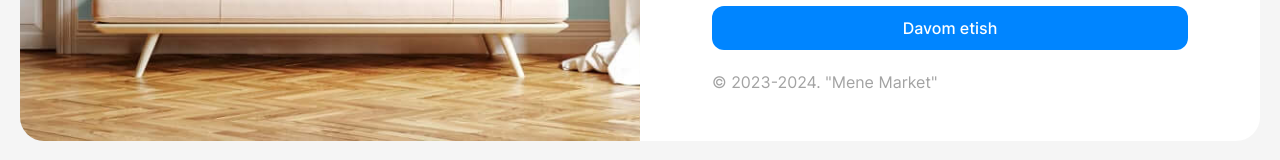
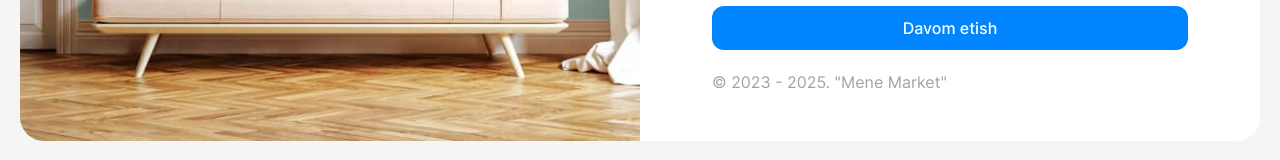
Before and after one commit to yaxyobekuz/menemarket, a React (Vite) app: page /auth/register in a window 1280 px wide. Shown: the part 595-755 px from the top of the page. Built offline with nearby package versions, Linux system fonts and the light colour scheme; no server answers.

Commit message:
Update copyright year to 2023 - 2025 and improve email handling in RecoveryPassword component

```diff
--- a/src/pages/RecoveryPassword.jsx
+++ b/src/pages/RecoveryPassword.jsx
@@ -18,10 +18,10 @@ import arrowRightIcon from "../assets/images/icons/solid-arrow-right.svg";
 
 const RecoveryPassword = () => {
   const navigate = useNavigate();
-  const [email, setEmail] = useState("");
   const pageTitle = "Parolni qayta tiklash";
   const [isLoading, setIsLoading] = useState(false);
   const forgotStorage = JSON.parse(localStorage.getItem("forgotData"));
+  const [email, setEmail] = useState(forgotStorage?.email || "");
 
   const handleAddDataToStorage = ({ userid: userId, email }) => {
     const newTimestamp = new Date();
@@ -71,7 +71,6 @@ const RecoveryPassword = () => {
 
   return (
     <div className="flex justify-center gap-3.5 size-full">
-      {/* Main content */}
       <form
         onSubmit={sendOtpCodeToEmail}
         className="max-w-[476px] w-full my-auto py-5 space-y-5"
@@ -88,7 +87,7 @@ const RecoveryPassword = () => {
           />
         </Link>
 
-        {/* back */}
+        {/* Back */}
         <Link to="/auth/login" className="btn max-w-max">
           <Icon
             size={20}
@@ -106,12 +105,13 @@ const RecoveryPassword = () => {
           type="email"
           maxLength="244"
           required={true}
+          label="E-pochta *"
           name="phone number"
-          label="E-pochta *"
           onChange={setEmail}
           disabled={isLoading}
           className="!rounded-xl"
           placeholder="misol@gmail.com"
+          defaultValue={forgotStorage?.email || ""}
         />
 
         <p>
@@ -126,7 +126,7 @@ const RecoveryPassword = () => {
           <LoadingText loader={isLoading} text="Davom etish" />
         </button>
 
-        <p className="text-neutral-400">© 2023-2024. "Mene Market"</p>
+        <p className="text-neutral-400">© 2023 - 2025. "Mene Market"</p>
       </form>
     </div>
   );
--- a/src/pages/Register.jsx
+++ b/src/pages/Register.jsx
@@ -158,7 +158,7 @@ const Register = () => {
           <LoadingText loader={isLoading} text="Davom etish" />
         </button>
 
-        <p className="text-neutral-400">© 2023-2024. "Mene Market"</p>
+        <p className="text-neutral-400">© 2023 - 2025. "Mene Market"</p>
       </form>
     </div>
   );
--- a/src/pages/VerifyOTP.jsx
+++ b/src/pages/VerifyOTP.jsx
@@ -185,7 +185,7 @@ const VerifyOTP = () => {
           <LoadingText loader={isLoading} text="Tasdiqlash" />
         </button>
 
-        <p className="text-neutral-400">© 2023-2024. "Mene Market"</p>
+        <p className="text-neutral-400">© 2023 - 2025. "Mene Market"</p>
       </form>
     </div>
   );
```
